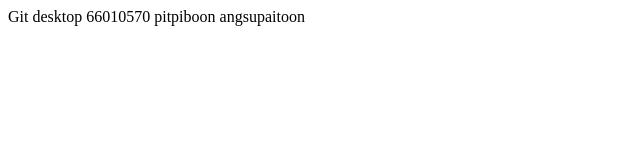
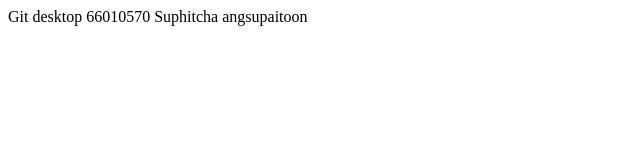
Before and after one commit to pitpib23/git101, a plain HTML site: page index.html in a window 1280 px wide. Shown: the full height of the page, 0-640 px from the left. Drawn offline with Linux system fonts and the light colour scheme.

Commit message:
Update index.html

```diff
--- a/index.html
+++ b/index.html
@@ -6,6 +6,6 @@
     <title>Document</title>
 </head>
 <body>
-    Git desktop 66010570 pitpiboon angsupaitoon
+    Git desktop 66010570 Suphitcha angsupaitoon
 </body>
 </html>
```
